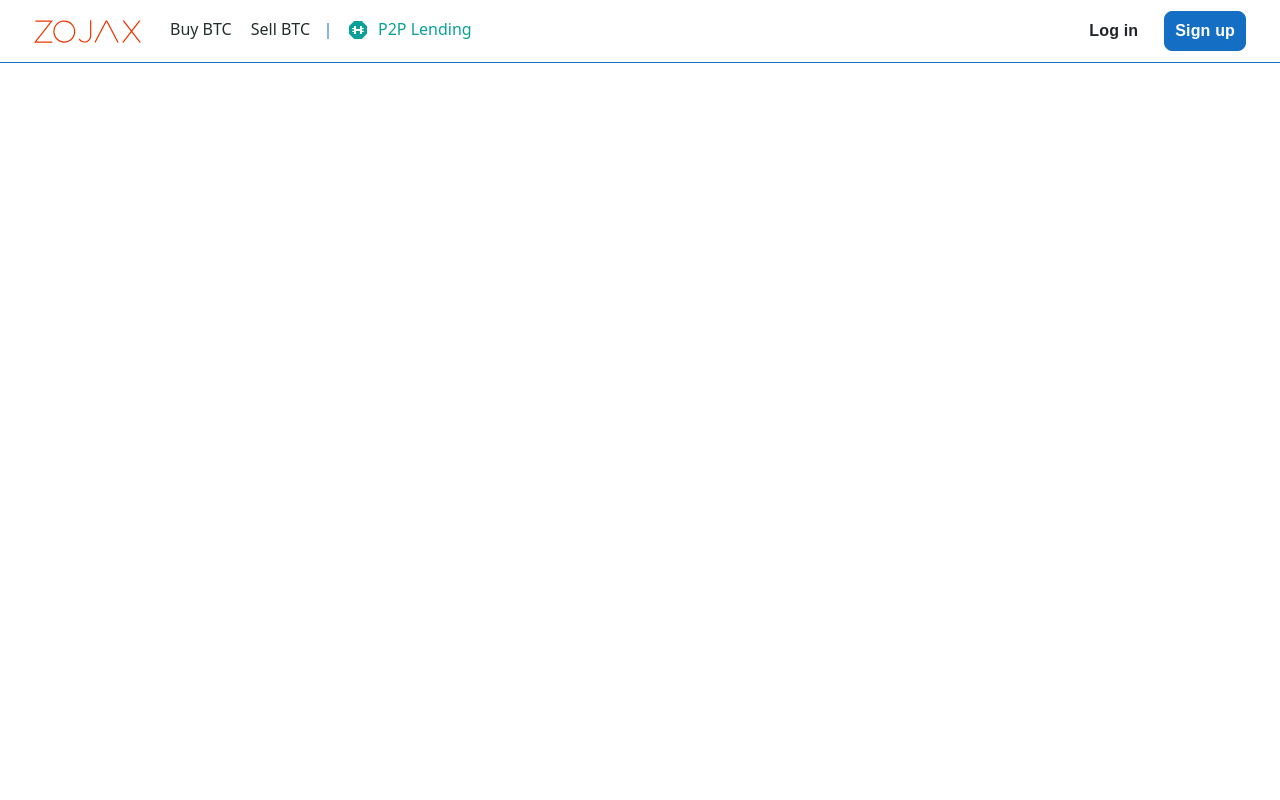
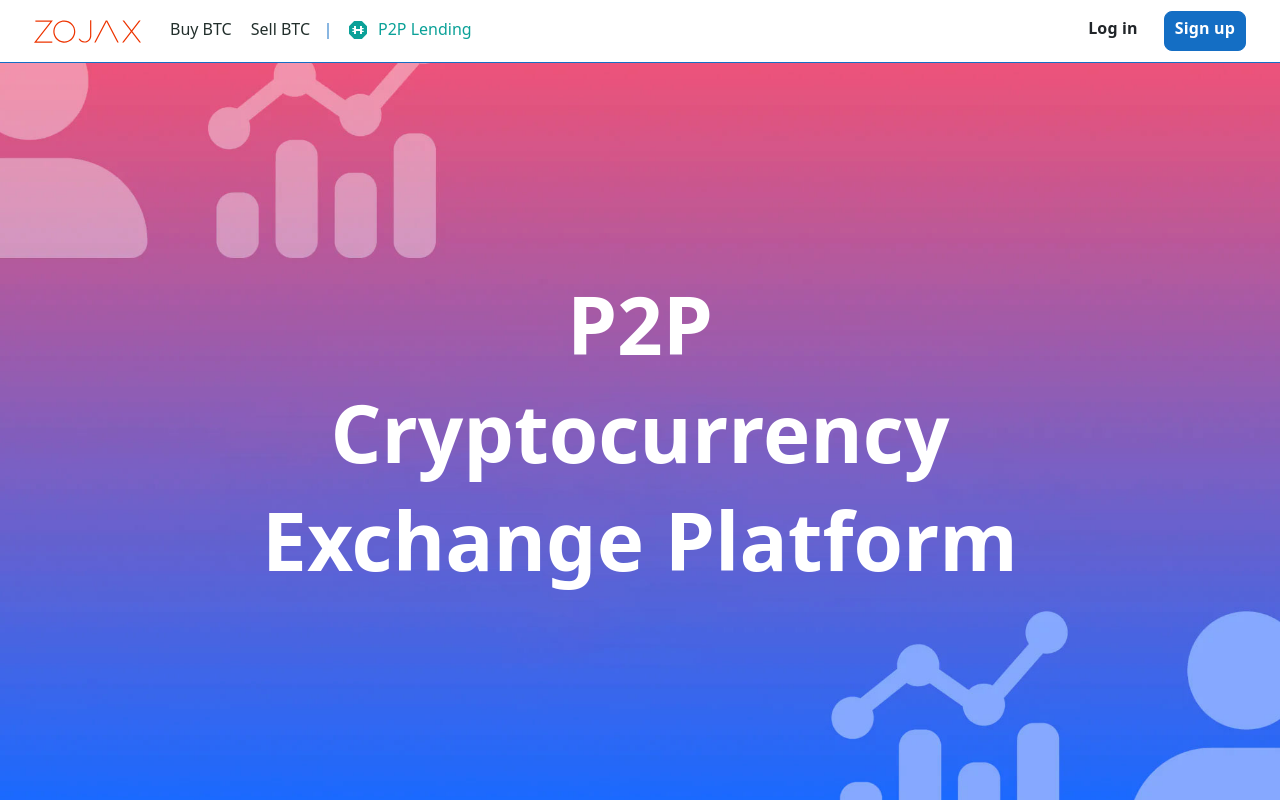
Before and after one commit to alex-tiutiunyk/HODL.zojax.com, a React (Vite) app: page / in a window 1280 px wide. Built offline with nearby package versions, Linux system fonts and the light colour scheme.

Commit message:
Add visual box

```diff
--- a/src/App.jsx
+++ b/src/App.jsx
@@ -1,11 +1,13 @@
-import './App.css';
 import Header from './components/Header/Header';
+import Visual from './components/Visual/Visual';
 
 function App() {
   return (
     <>
-      <Header />
-      <h1>Index</h1>
+      <div id='wrapper'>
+        <Header />
+        <Visual />
+      </div>
     </>
   );
 }
--- a/src/components/Header/Header.jsx
+++ b/src/components/Header/Header.jsx
@@ -30,7 +30,7 @@ const Header = () => {
         return { transform: 'translateX(0)', opacity: 1 };
       });
       setOverlayActive(() => {
-        return { opacity: 1, zIndex: 100 };
+        return { opacity: 1, width: '100%', height: '100vh' };
       });
     }
   };
@@ -62,8 +62,12 @@ const Header = () => {
               </ul>
             </div>
             <div className='mobile-menu_user-links'>
-              <button className='btn btn-primary'>Sign up</button>
-              <button className='btn'>Log in</button>
+              <a href='#' className='btn btn-primary'>
+                Sign up
+              </a>
+              <a href='#' className='btn'>
+                Log in
+              </a>
             </div>
           </div>
         </div>
--- a/src/components/Header/header.scss
+++ b/src/components/Header/header.scss
@@ -5,6 +5,7 @@
   width: 100%;
   background-color: white;
   border-bottom: 1px solid #146ec4;
+  z-index: 10;
 
   .overlay {
     @media (min-width: 768px) {
--- /dev/null
+++ b/src/components/Visual/Visual.jsx
@@ -0,0 +1,18 @@
+import './visual.scss';
+
+const Visual = () => {
+  return (
+    <div className='visual-box'>
+      <img src='/images/visual.jpg' alt='P2P Cryptocurrency Exchange Platform' />
+      <h1 className='visual-box__title'>
+        P2P
+        <br />
+        Cryptocurrency
+        <br />
+        Exchange Platform
+      </h1>
+    </div>
+  );
+};
+
+export default Visual;
--- /dev/null
+++ b/src/components/Visual/visual.scss
@@ -0,0 +1,40 @@
+.visual-box {
+  height: calc(100vh - 63px);
+  overflow: hidden;
+  position: relative;
+
+  @media (min-width: 768px) {
+    height: calc(100vh - 55px);
+  }
+
+  @media (min-width: 1280px) {
+    height: calc(100vh - 63px);
+  }
+
+  img {
+    object-fit: cover;
+    width: 100%;
+    height: 100%;
+  }
+}
+
+.visual-box__title {
+  position: absolute;
+  top: 50%;
+  left: 50%;
+  color: #ffffff;
+  font-size: 36px;
+  line-height: 1.35;
+  text-align: center;
+  margin: 0;
+  transform: translateX(-50%) translateY(-50%);
+  width: calc(100vw - 40px);
+
+  @media (min-width: 768px) {
+    font-size: 60px;
+  }
+
+  @media (min-width: 1280px) {
+    font-size: 80px;
+  }
+}
--- a/src/index.css
+++ b/src/index.css
@@ -12,14 +12,29 @@ body {
 
 .overlay {
   position: fixed;
-  inset: 0;
+  top: 0;
+  left: 0;
+  width: 0;
+  height: 0;
   background: rgb(0, 0, 0, 0.6);
   transition: opacity 0.6s cubic-bezier(0, 0, 0.4, 1);
-  z-index: -1;
   opacity: 0;
+  overflow: hidden;
+  z-index: 100;
 }
 
 .overlay.active {
-  z-index: 100;
   opacity: 1;
 }
+
+#wrapper {
+  padding-top: 63px;
+
+  @media (min-width: 768px) {
+    padding-top: 55px;
+  }
+
+  @media (min-width: 1280px) {
+    padding-top: 63px;
+  }
+}
```
Also changed, not shown: public/images/visual.jpg (added), src/App.css (deleted).
